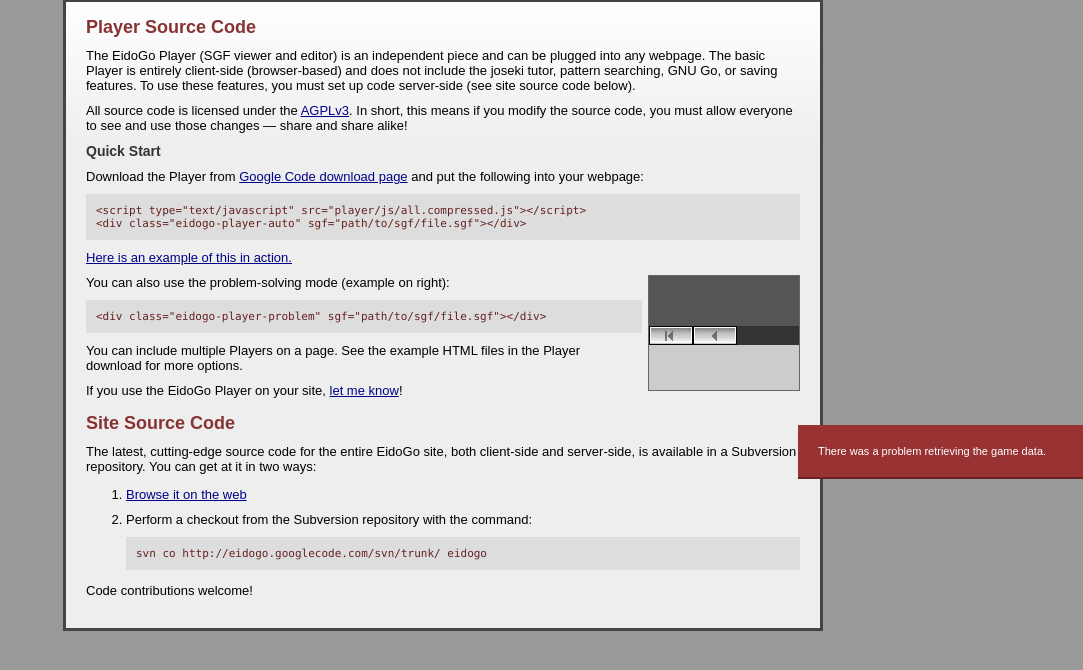
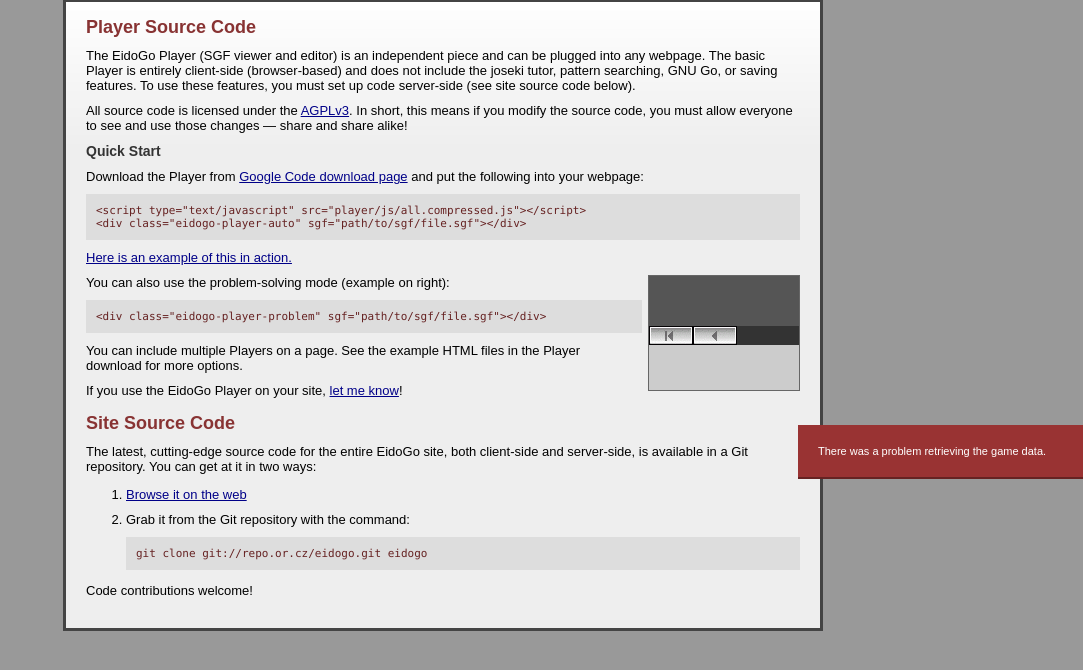
Before and after one commit to jkk/eidogo, a PHP site: page /source.phtml in a window 1280 px wide; the page is wider, and only the part inside the window is pictured. Shown: the part 86-756 px from the top of that part, without its empty margins (197-1280 px from the left). Run offline with PHP 8.4, Linux system fonts and the light colour scheme.

Commit message:
update source page to point to git repo instead of svn

```diff
--- a/source.phtml
+++ b/source.phtml
@@ -40,12 +40,12 @@ download page</a> and put the following into your webpage:</p>
 <h2>Site Source Code</h2>
 
 <p>The latest, cutting-edge source code for the entire EidoGo site, both client-side and server-side,
-    is available in a Subversion repository. You can get at it in two ways:</p>
+    is available in a Git repository. You can get at it in two ways:</p>
 
 <ol>
-	<li><p><a href="http://eidogo.googlecode.com/svn/">Browse it on the web</a></p></li>
-	<li><p>Perform a checkout from the Subversion repository with the command:</p>
-		<pre><code>svn co http://eidogo.googlecode.com/svn/trunk/ eidogo</pre></code>
+	<li><p><a href="http://repo.or.cz/w/eidogo.git">Browse it on the web</a></p></li>
+	<li><p>Grab it from the Git repository with the command:</p>
+		<pre><code>git clone git://repo.or.cz/eidogo.git eidogo</pre></code>
 </ol>
 
 <p>Code contributions welcome!</p>
```
